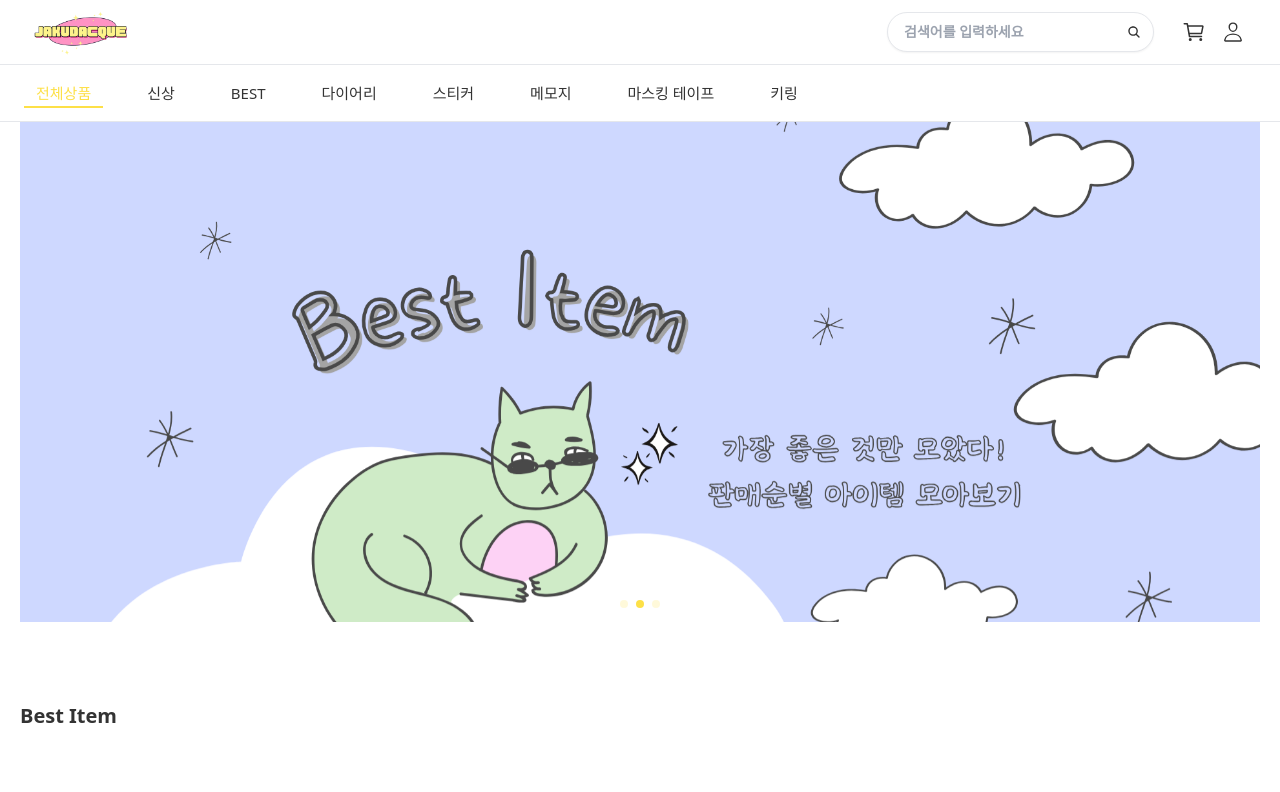
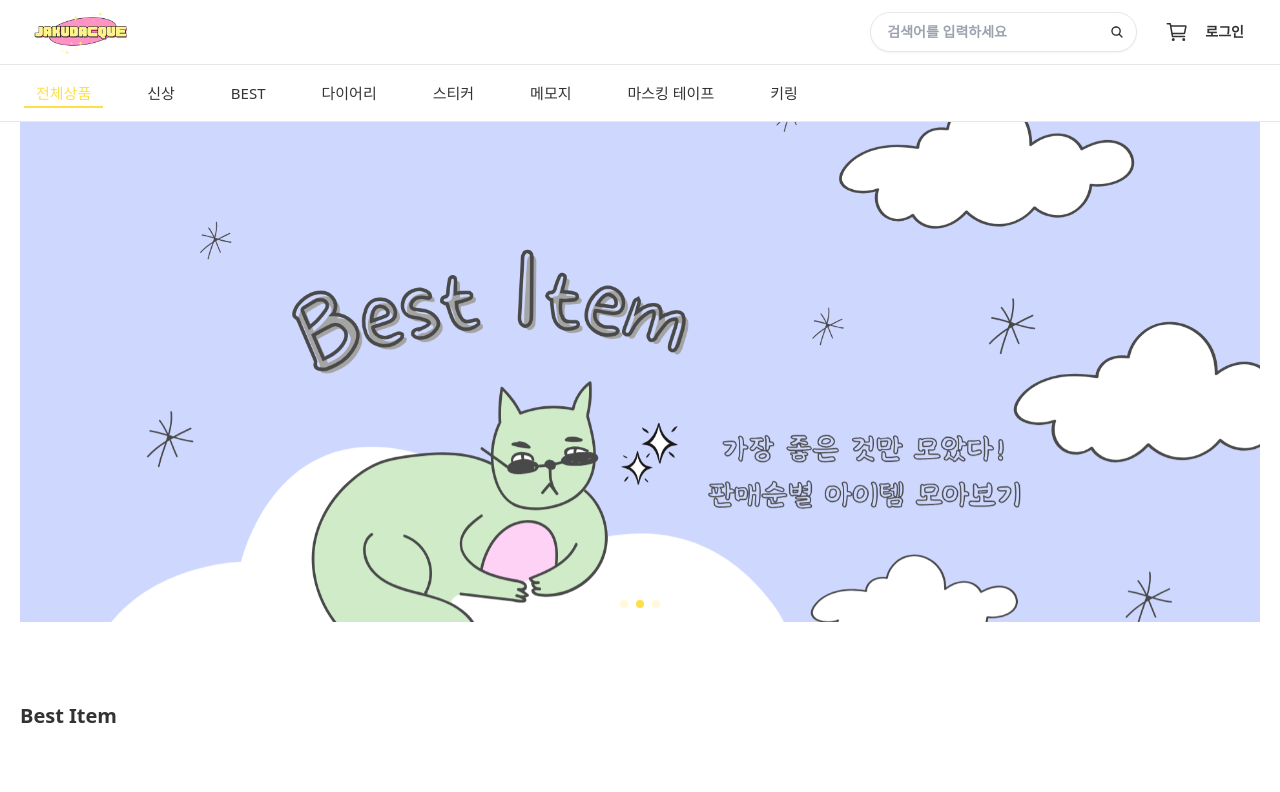
Before and after one commit to FRONTENDBOOTCAMP-11th/Jakudacque, a React (Vite) app: page / in a window 1280 px wide. Shown: the top 792 px of the page. Built offline with nearby package versions, Linux system fonts and the light colour scheme; a web font is replaced by a local one.

Commit message:
💄 style : 로그인상태에 따른 아이콘 변경

```diff
--- a/src/components/layout/Header.jsx
+++ b/src/components/layout/Header.jsx
@@ -88,8 +88,7 @@ export default function Header() {
               <IoCartOutline size={24} />
             </LinkButton>
             <LinkButton to={user ? "/user/mypage" : "/user/signin"}>
-              <span className="hidden">{user ? "마이페이지" : "로그인"}</span>
-              <IoPersonOutline size={22} />
+              {user ? <IoPersonOutline size={22} /> : <span>로그인</span>}
             </LinkButton>
           </div>
         </nav>
```
